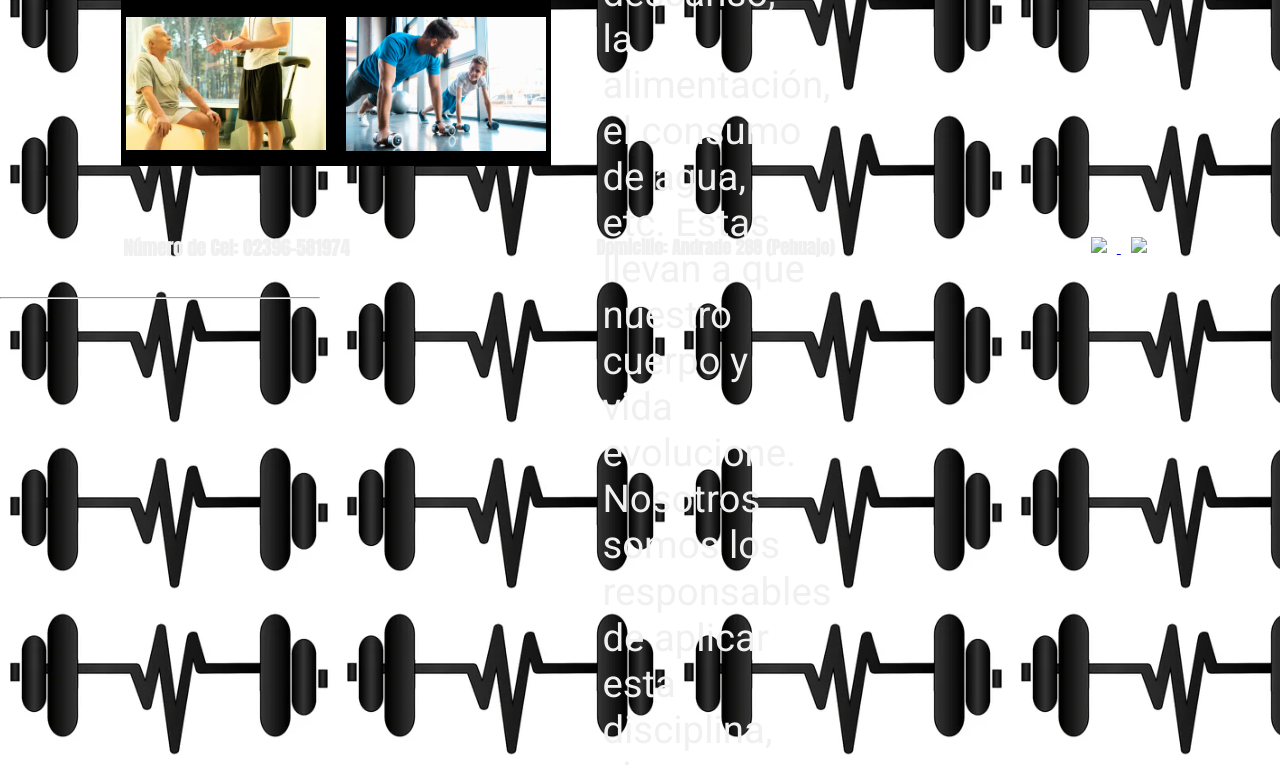
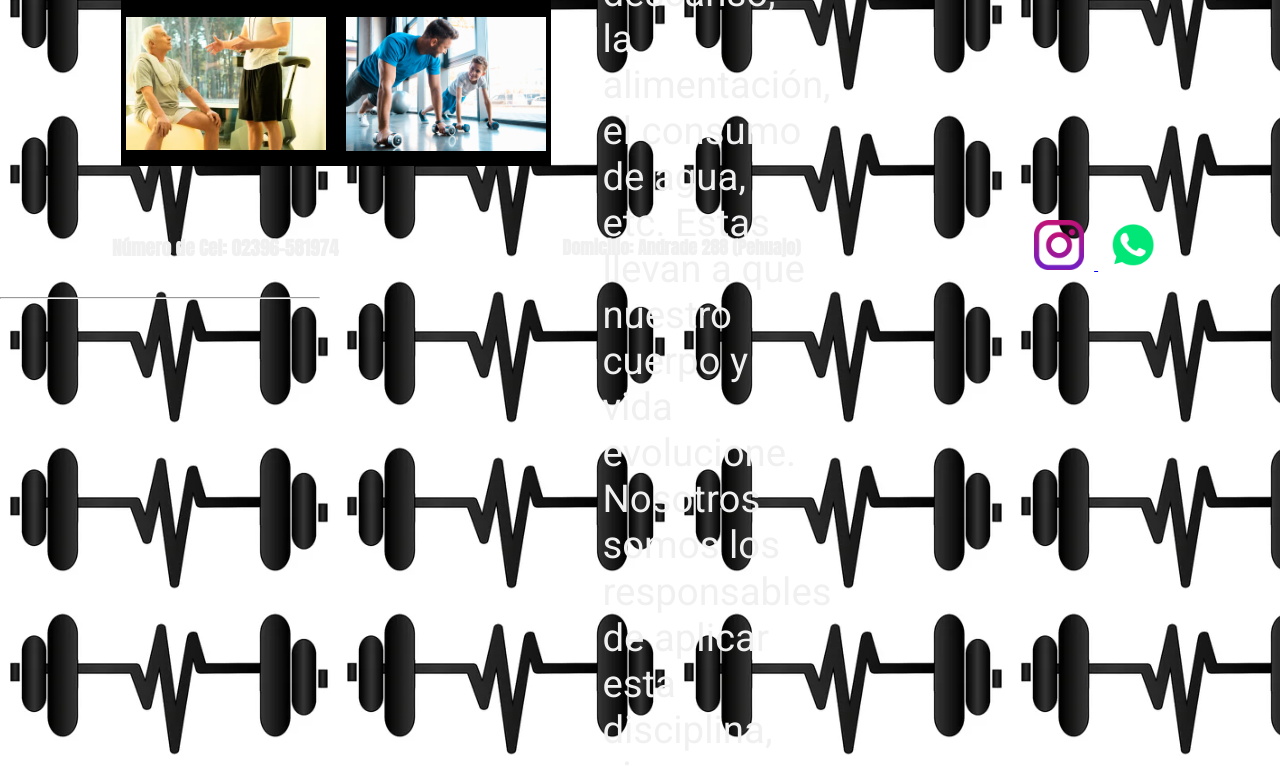
Before and after one commit to Ivanguado/IVANFIT, a plain HTML site: page index.html in a window 1280 px wide. Shown: the part 1723-2490 px from the top of the page. Drawn offline with Linux system fonts and the light colour scheme; files whose address does not match are found by name.

Commit message:
index.html

```diff
--- a/index.html
+++ b/index.html
@@ -5,7 +5,7 @@
      <title>
           IVANFIT
      </title>
-          <link rel="shortcut icon" href="Logo para la pag/Favicon.png">
+          <link rel="shortcut icon" href="Logo_pag/Favicon.png">
      <!-- mí css -->
           <link rel="stylesheet"  href="css/style.css">
 </head>
@@ -13,7 +13,7 @@
 
           <nav id="nav" class="encabezado__model flexbox_nav">
                <a class="Position__nav__img" href="index.html" id="grid_a_in">
-                    <img class="Position__nav__img" src="Logo para la pag/ivanfit.png" alt="Ivan Fitness"
+                    <img class="Position__nav__img" src="logo_pag/ivanfit.png" alt="Ivan Fitness"
                     >
                </a>
                <ul  class="listas_estilo_textos listas_posicion_index" >
@@ -98,10 +98,10 @@
           </section>
           <section>
                     <a href="https://www.instagram.com">
-                         <img  class="logos_footer" src="Logo para la pag/logoimstagran.png">
+                         <img  class="logos_footer" src="Logo_pag/logoimstagran.png">
                     </a>
                     <a href=" https://web.whatsapp.com/">
-                         <img  class="logos_footer" src="Logo para la pag/logowsp.png">
+                         <img  class="logos_footer" src="Logo_pag/logowsp.png">
                     </a>
           </section>
      </footer>
```
